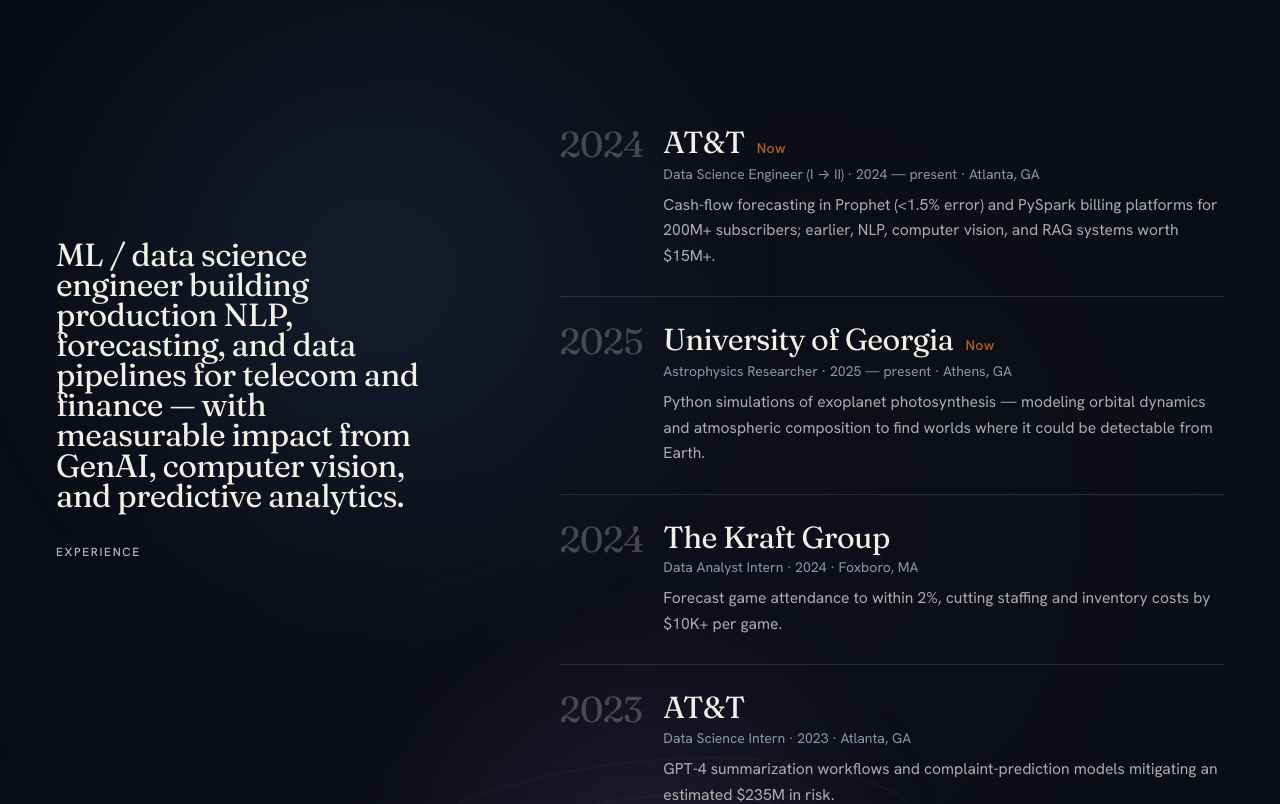
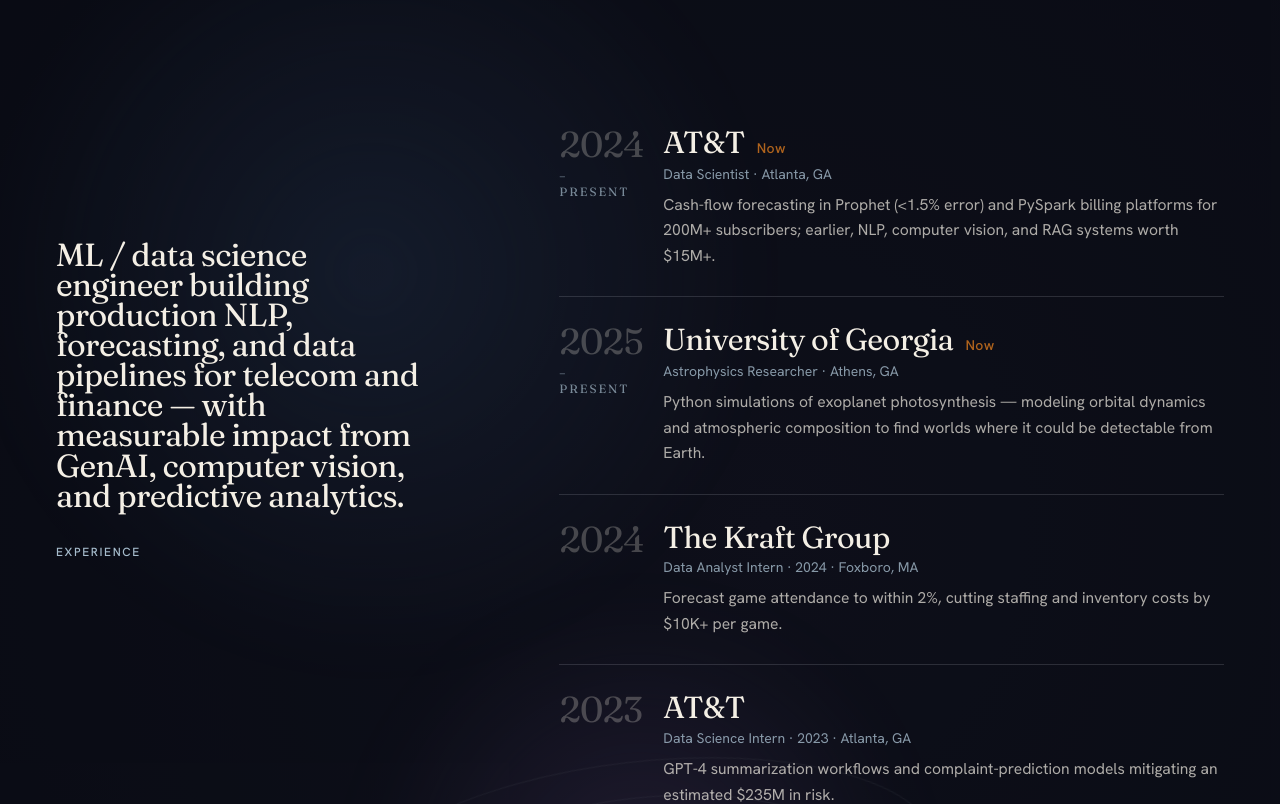
Before and after one commit to jakesanghavi/jakesanghavi.github.io, a React (Vite) app: page / in a window 1280 px wide. Shown: the part 800-1604 px from the top of the page. Built offline with nearby package versions, Linux system fonts and the light colour scheme.

Commit message:
Resume: show '- present' under year for current roles; set AT&T title to Data Scientist
Co-authored-by: Jake Sanghavi <jakesanghavi@users.noreply.github.com>

```diff
--- a/src/components/sections/Work.jsx
+++ b/src/components/sections/Work.jsx
@@ -36,7 +36,14 @@ export default function Work() {
                   delay={Math.min(i, 4) * 0.03}
                   className="grid grid-cols-[3rem_1fr] md:grid-cols-[4.5rem_1fr] gap-4 md:gap-8 py-6 md:py-7 border-t border-line-night first:border-t-0 first:pt-0"
                 >
-                  <div className="display text-2xl md:text-4xl text-paper/25 leading-none">{e.year}</div>
+                  <div className="display text-2xl md:text-4xl text-paper/25 leading-none">
+                    {e.year}
+                    {e.current && (
+                      <span className="block text-[0.62rem] md:text-xs tracking-[0.16em] uppercase text-blue-soft/70 mt-1.5">
+                        – present
+                      </span>
+                    )}
+                  </div>
                   <div>
                     <div className="flex flex-wrap items-baseline gap-x-3 gap-y-1">
                       <h3 className="display text-xl md:text-[1.9rem] leading-none text-paper">{e.org}</h3>
@@ -45,7 +52,8 @@ export default function Work() {
                       )}
                     </div>
                     <p className="text-sm text-blue-soft/80 mt-1.5">
-                      {e.role} · {e.period}
+                      {e.role}
+                      {e.current ? '' : ` · ${e.period}`}
                       {e.location ? ` · ${e.location}` : ''}
                     </p>
                     <p className="text-[0.98rem] leading-relaxed text-paper/70 mt-2">
--- a/src/data/content.js
+++ b/src/data/content.js
@@ -36,7 +36,7 @@ export const resumeSummary =
 export const experience = [
   {
     year: '2024',
-    role: 'Data Science Engineer (I → II)',
+    role: 'Data Scientist',
     org: 'AT&T',
     period: '2024 — present',
     location: 'Atlanta, GA',
```
